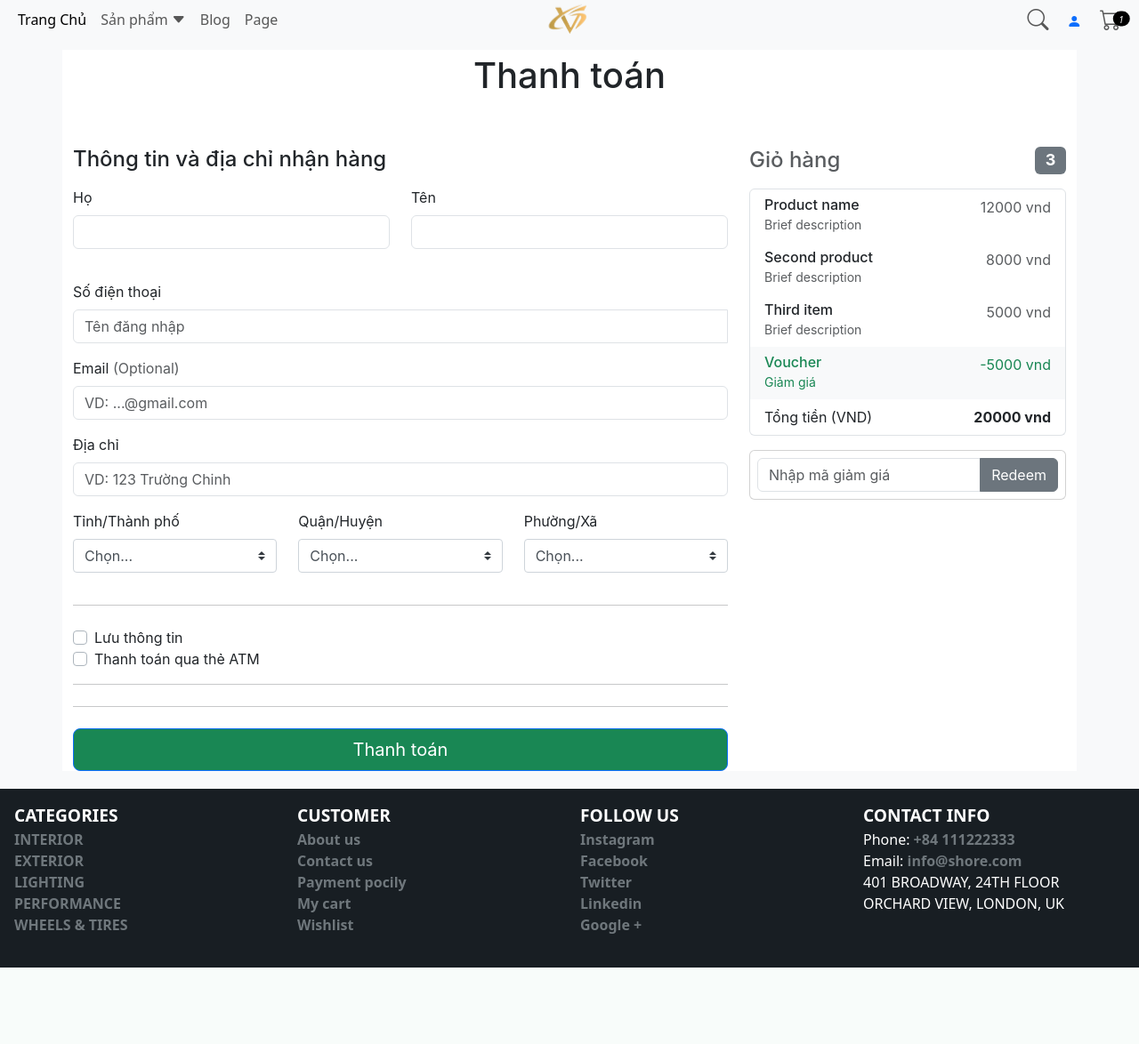
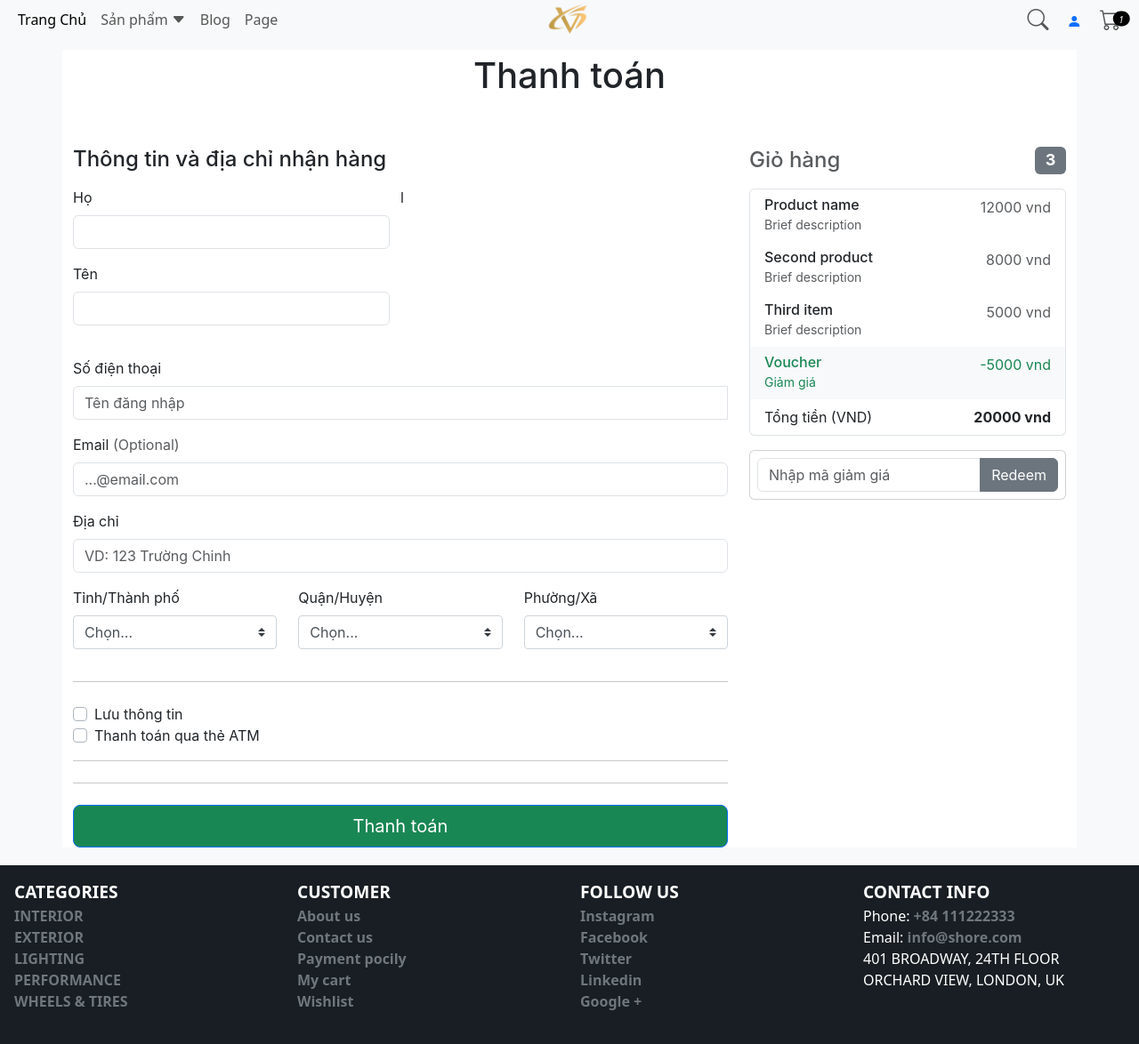
Before and after one commit to DuyNgo97/DA1, a PHP site: page /da1/index.php?url=checkout in a window 1280 px wide. Shown: the part 52-1226 px from the top of the page at 89% size. Before the commit the page ends 1140 px from the top, so only its background shows below. Run offline with PHP 8.4, Linux system fonts and the light colour scheme; some libraries are stand-ins or nearby versions.

Commit message:
update checkout

```diff
--- a/mvc/views/checkout.php
+++ b/mvc/views/checkout.php
@@ -110,7 +110,7 @@ require_once 'mvc/views/body/header.php'
 							<div class="invalid-feedback">
 								Họ không được để trống
 							</div>
-						</div>
+						</div>l
 						<div class="col-md-6 mb-3">
 							<label for="lastName">Tên</label>
 							<input type="text" class="form-control" id="lastName" placeholder="" value="" required>
@@ -132,7 +132,7 @@ require_once 'mvc/views/body/header.php'
 
 					<div class="mb-3">
 						<label for="email">Email <span class="text-muted">(Optional)</span></label>
-						<input type="email" class="form-control" id="email" placeholder="VD: ...@gmail.com">
+						<input type="email" class="form-control" id="email" placeholder="...@email.com">
 						<div class="invalid-feedback">
 							Email không được để trống
 						</div>
```
